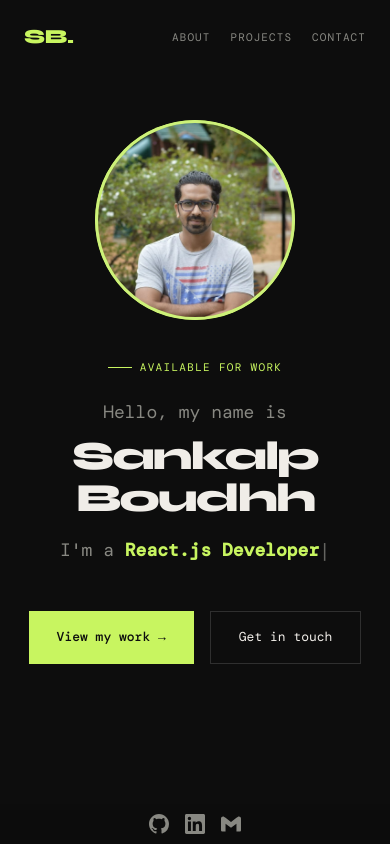
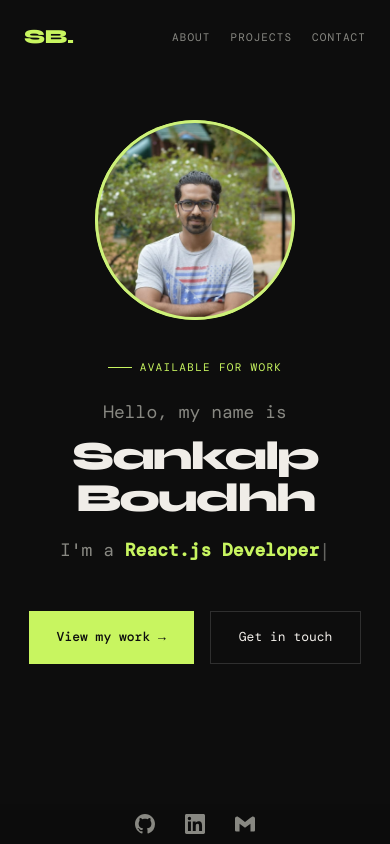
Before and after one commit to sankalpboudhh/sankalp-portfolio, a React (Create React App) app: page / in a window 390 px wide. Shown: the top 844 px of the page. Built offline with nearby package versions, Linux system fonts and the light colour scheme; a web font is replaced by a local one.

Commit message:
aligning footer smo icons.

```diff
--- a/src/components/Hero.css
+++ b/src/components/Hero.css
@@ -242,7 +242,8 @@
         justify-content:center;
         left:50%;
         transform:translateX(-50%);
-        padding-block:10px
+        padding-block:10px;
+        gap:30px
     }
     .sidebar-line{display:none}
     .hero-stats-bar { gap: 32px; padding: 28px 24px; }
--- a/src/index.css
+++ b/src/index.css
@@ -62,6 +62,8 @@ a {
   background: var(--border);
 }
 
-footer{
-  padding-bottom:60px
+@media(max-width:768px){
+  footer{
+    padding-bottom:60px
+  }
 }
```
